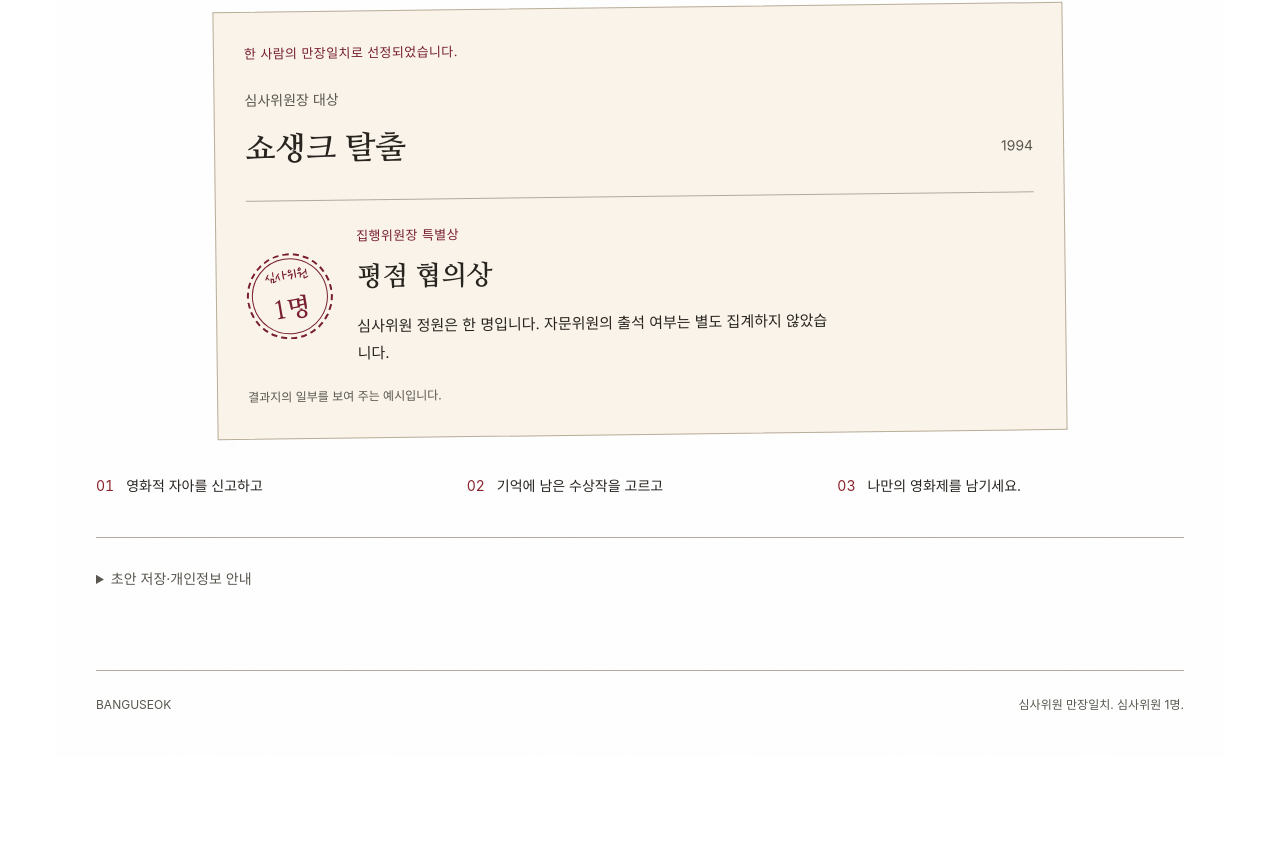
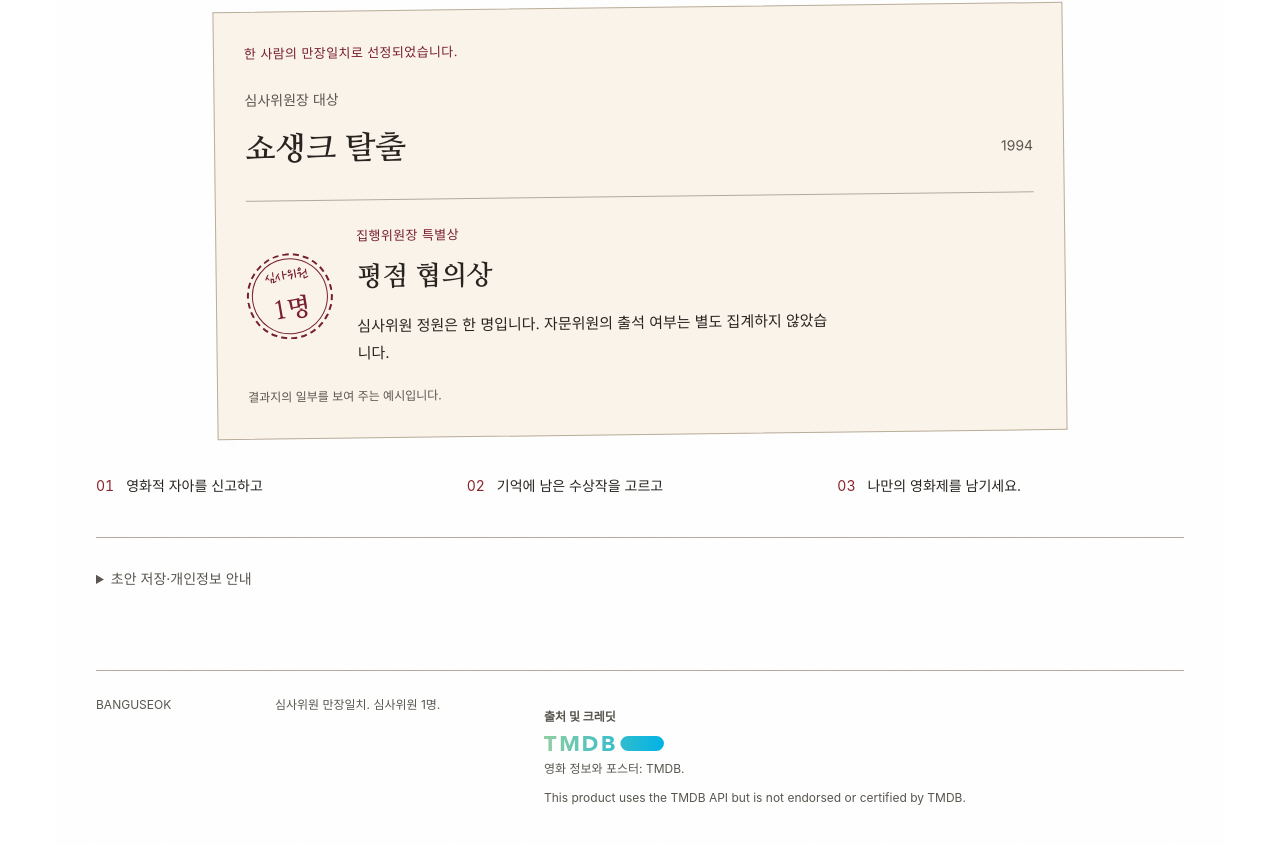
Before and after one commit to Chunghajin/banguseok-international-film-festival, a Next.js app: page / in a window 1280 px wide. Shown: the part 745-1589 px from the top of the page. Before the commit the page ends 1501 px from the top, so only its background shows below. Built offline with nearby package versions, Linux system fonts and the light colour scheme.

Commit message:
fix: add official TMDB credits to HTML footers

```diff
--- a/src/app/(festival)/de-design.css
+++ b/src/app/(festival)/de-design.css
@@ -82,3 +82,8 @@
 .festival .share-image-actions [role=status]{color:var(--wine);min-height:0}.festival .share-management h2,.festival .owner-actions h2{font-family:var(--serif);font-weight:700;line-height:1.7}
 @media(max-width:700px){.festival .share-image-actions h2{font-size:23px}.festival .share-image-actions{gap:14px}.festival .share-image-actions>.primary-action{max-width:none}.share-image-buttons{gap:12px 18px}.festival .download-image{flex:1 1 45%;font-size:14px;padding:12px}.share-image-buttons .text-action{font-size:13px}}
 .festival .result-sharing-note{font-size:13px;line-height:1.9;color:var(--festival-muted);margin:0 0 24px}
+
+.festival .tmdb-credits{flex-basis:100%;display:grid;gap:8px;margin-top:12px;max-width:640px}
+.festival .tmdb-credits h2{font:inherit;font-weight:700;margin:0}
+.festival .tmdb-credits p{margin:0}
+.festival .tmdb-credits a{width:120px}
--- a/src/app/(festival)/layout.tsx
+++ b/src/app/(festival)/layout.tsx
@@ -1,3 +1,4 @@
+import TmdbCredits from '@/components/tmdb-credits';
 import Link from "next/link";
 import "./festival.css";
 import "./de-design.css";
@@ -9,6 +10,6 @@
       <Link href="/my" className="header-link">내 영화제 <span aria-hidden="true">↗</span></Link>
     </header>
     {children}
-    <footer className="festival-footer"><span>BANGUSEOK</span><span>심사위원 만장일치. 심사위원 1명.</span></footer>
+    <footer className="festival-footer"><span>BANGUSEOK</span><span>심사위원 만장일치. 심사위원 1명.</span><TmdbCredits /></footer>
   </div>;
 }
--- a/src/app/(public)/layout.tsx
+++ b/src/app/(public)/layout.tsx
@@ -1,4 +1,5 @@
+import TmdbCredits from '@/components/tmdb-credits';
 import Link from 'next/link';
 import '../(festival)/festival.css';
 import '../(festival)/de-design.css';
-export default function PublicLayout({children}:{children:React.ReactNode}){return <div className="festival"><a className="skip-content" href="#main-content">본문으로 바로가기</a><header className="festival-header"><Link href="/" className="wordmark" aria-label="방국제 홈">방국제<span>BANGUSEOK<br/>International Film Festival</span></Link></header>{children}<footer className="festival-footer"><span>BANGUSEOK</span><span>심사위원 만장일치. 심사위원 1명.</span></footer></div>;}
+export default function PublicLayout({children}:{children:React.ReactNode}){return <div className="festival"><a className="skip-content" href="#main-content">본문으로 바로가기</a><header className="festival-header"><Link href="/" className="wordmark" aria-label="방국제 홈">방국제<span>BANGUSEOK<br/>International Film Festival</span></Link></header>{children}<footer className="festival-footer"><span>BANGUSEOK</span><span>심사위원 만장일치. 심사위원 1명.</span><TmdbCredits /></footer></div>;}
--- /dev/null
+++ b/src/components/tmdb-credits.tsx
@@ -0,0 +1,12 @@
+import Image from 'next/image';
+
+export default function TmdbCredits() {
+  return <section className="tmdb-credits" aria-labelledby="tmdb-credits-title">
+    <h2 id="tmdb-credits-title">출처 및 크레딧</h2>
+    <a href="https://www.themoviedb.org/" aria-label="TMDB 홈페이지">
+      <Image src="/tmdb/blue-short.svg" alt="TMDB" width={274} height={36} unoptimized style={{width:120,height:'auto'}} />
+    </a>
+    <p>영화 정보와 포스터: TMDB.</p>
+    <p lang="en">This product uses the TMDB API but is not endorsed or certified by TMDB.</p>
+  </section>;
+}
```
Also changed, not shown: public/tmdb/blue-short.svg (added), 2 other files (tests, documents, lock files or other folders).
